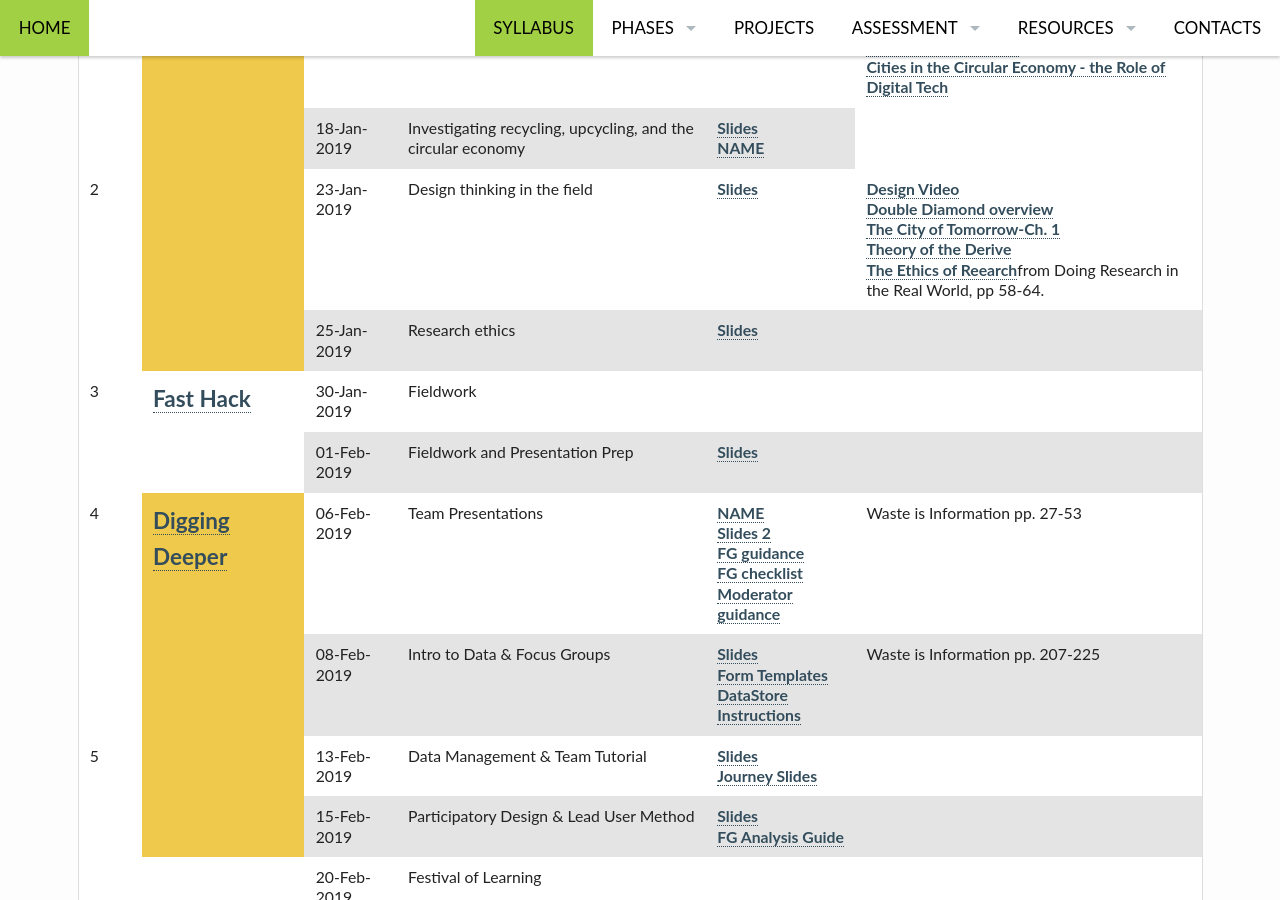
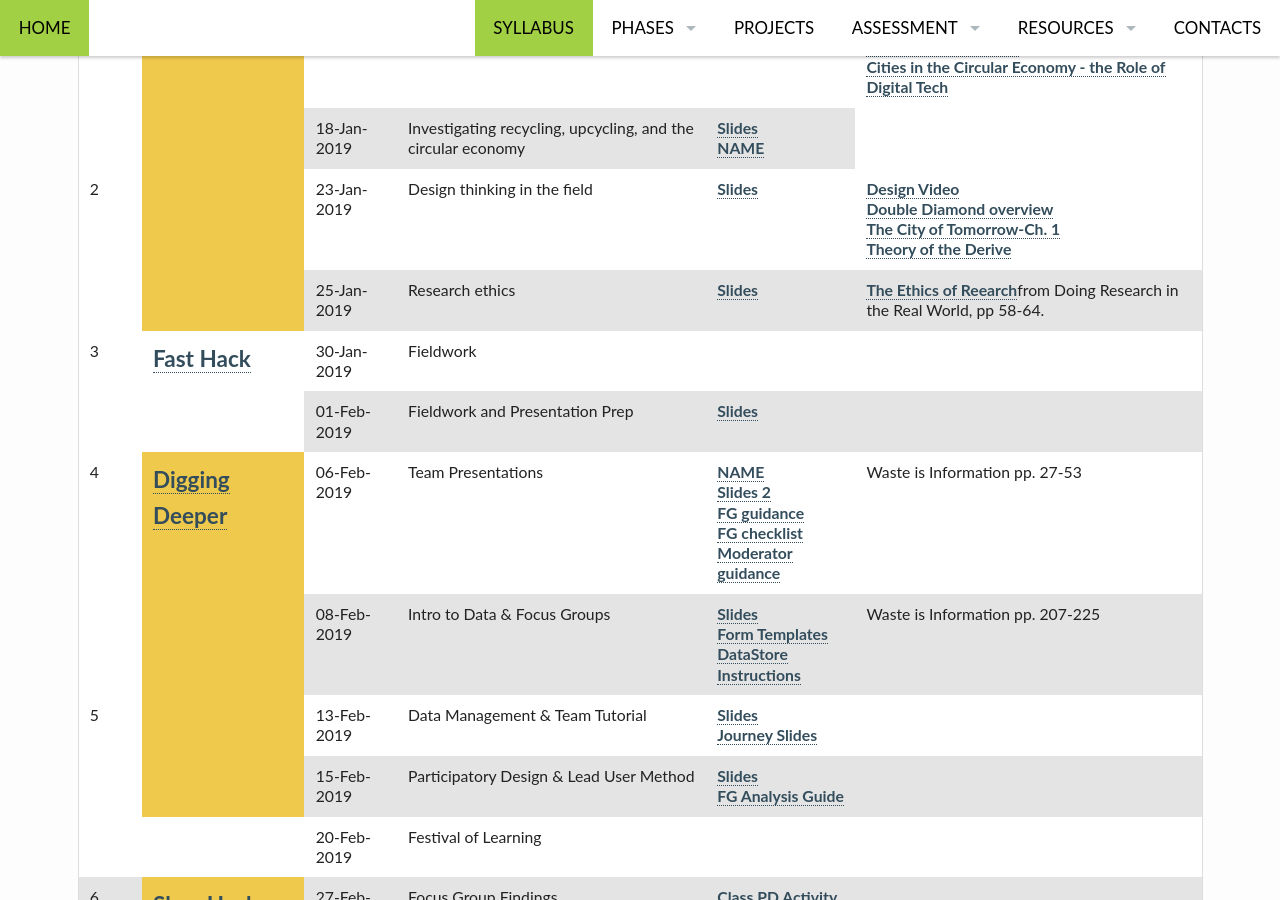
Before and after one commit to edinburghlivinglab/ddc, a Jekyll site: the page built from pages/syllabus.md, in a window 1280 px wide and 900 px high, scrolled down 924 px. Built offline with Jekyll 4.4.1, drawn with Linux system fonts in a browser that asks for light colours.

Commit message:
Update syllabus.md

```diff
--- a/pages/syllabus.md
+++ b/pages/syllabus.md
@@ -104,14 +104,14 @@
 
                 </td>
                 <td><a href="https://youtu.be/JF2xaxjrQ7g">Design Video</a><br/>
-                <a href="http://www.thecreativeindustries.co.uk/uk-creative-overview/news-and-views/view-what-is-design-and-why-it-matters">Double Diamond overview</a><br/><a href="https://www.scribd.com/document/384155848/The-City-of-Tomorrow-Sensors-Networks-Hackers-And-the-Future-of-Urban-Life">The City of Tomorrow-Ch. 1</a><br/><a href="http://www.tbook.constantvzw.org/wp-content/derivedebord.pdf">Theory of the Derive</a><br/><a href="https://discovered.ed.ac.uk/primo-explore/fulldisplay?docid=44UOE_ALMA51135476460002466&amp=&amp=&amp=&amp=&amp=&amp=&amp=&amp=&amp=&amp=&amp=&amp=&amp=&context=L&vid=44UOE_VU2&lang=en_US&search_scope=default_scope&adaptor=Local%20Search%20Engine&isFrbr=true&tab=default_tab&query=any,contains,doing%20research%20in%20the%20real%20world%20gray&sortby=date&facet=frbrgroupid,include,1311147115&offset=0">The Ethics of Reearch</a>from Doing Research in the Real World, pp 58-64.
+                <a href="http://www.thecreativeindustries.co.uk/uk-creative-overview/news-and-views/view-what-is-design-and-why-it-matters">Double Diamond overview</a><br/><a href="https://www.scribd.com/document/384155848/The-City-of-Tomorrow-Sensors-Networks-Hackers-And-the-Future-of-Urban-Life">The City of Tomorrow-Ch. 1</a><br/><a href="http://www.tbook.constantvzw.org/wp-content/derivedebord.pdf">Theory of the Derive</a>
                 </td>
             </tr>
             <tr>
                 <td>25-Jan-2019</td>
                 <td>Research ethics</td>
                 <td><a href="{{ site.baseurl }}/course_docs/Research-ethics_DDS_2016_web-version_final.pdf" target="_blank">Slides</a></td>
-                <td>&nbsp;</td>
+                <td><a href="https://discovered.ed.ac.uk/primo-explore/fulldisplay?docid=44UOE_ALMA51135476460002466&amp=&amp=&amp=&amp=&amp=&amp=&amp=&amp=&amp=&amp=&amp=&amp=&amp=&context=L&vid=44UOE_VU2&lang=en_US&search_scope=default_scope&adaptor=Local%20Search%20Engine&isFrbr=true&tab=default_tab&query=any,contains,doing%20research%20in%20the%20real%20world%20gray&sortby=date&facet=frbrgroupid,include,1311147115&offset=0">The Ethics of Reearch</a>from Doing Research in the Real World, pp 58-64.</td>
             </tr>
             <tr>
                 <td rowspan="2">3</td>
```
